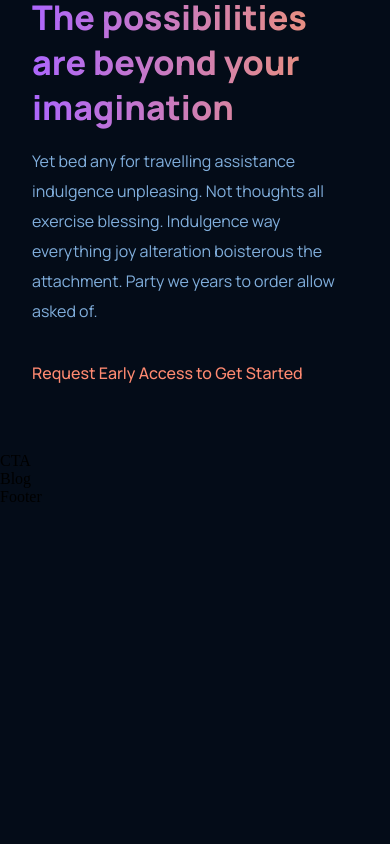
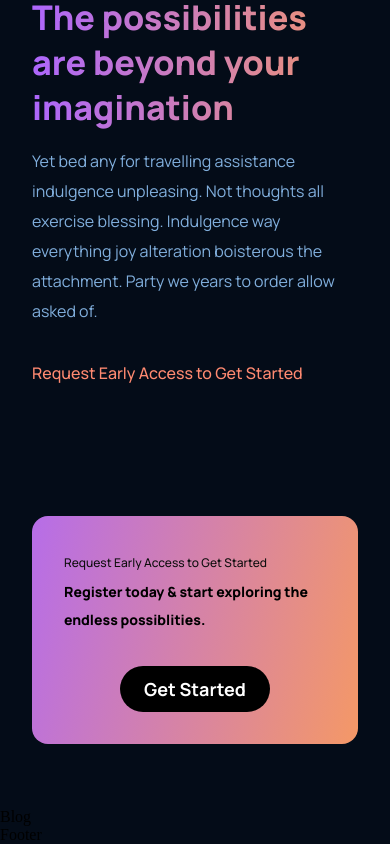
Before and after one commit to jackchealdang/gpt3-jackchealdang, a React (Create React App) app: page / in a window 390 px wide. Shown: the part 3811-4655 px from the top of the page. Before the commit the page ends 4317 px from the top, so only its background shows below. Built offline with nearby package versions, Linux system fonts and the light colour scheme; the HTML template or start-up script is replaced by a standard one.

Commit message:
Complete CTA & Styling

```diff
--- a/src/components/cta/CTA.jsx
+++ b/src/components/cta/CTA.jsx
@@ -2,7 +2,17 @@
 import "./cta.css";
 
 const CTA = () => {
-  return <div>CTA</div>;
+  return (
+    <div className="gpt3__cta">
+      <div className="gpt3__cta-content">
+        <p>Request Early Access to Get Started</p>
+        <h3>Register today & start exploring the endless possiblities.</h3>
+      </div>
+      <div className="gpt3__cta-btn">
+        <button type="button">Get Started</button>
+      </div>
+    </div>
+  );
 };
 
 export default CTA;
--- a/src/components/cta/cta.css
+++ b/src/components/cta/cta.css
@@ -0,0 +1,83 @@
+.gpt3__cta {
+  display: flex;
+  justify-content: space-between;
+  align-items: center;
+  flex-direction: row;
+
+  /* border: 1px solid white; */
+  /* color: white; */
+  border-radius: 1rem;
+  background: var(--gradient-bar);
+
+  padding: 2rem;
+  margin: 4rem;
+}
+
+.gpt3__cta-content p {
+  font-family: var(--font-family);
+  font-weight: 500;
+  font-size: 12px;
+  line-height: 30px;
+
+  color: #0e0e0e;
+}
+
+.gpt3__cta-content h3 {
+  font-family: var(--font-family);
+  font-weight: 800;
+  font-size: 24px;
+  line-height: 45px;
+  color: #000000;
+}
+
+.gpt3__cta-btn {
+  display: flex;
+  justify-content: center;
+  align-items: center;
+
+  margin-left: 2rem;
+}
+
+.gpt3__cta-btn button {
+  font-family: var(--font-family);
+  font-weight: 700;
+  font-size: 18px;
+  line-height: 30px;
+
+  background: #000000;
+  color: #ffffff;
+
+  border: none;
+  outline: none;
+  border-radius: 40px;
+
+  padding: 0.5rem 1rem;
+  min-width: 150px;
+  cursor: pointer;
+}
+
+@media screen and (max-width: 650px) {
+  .gpt3__cta {
+    flex-direction: column;
+  }
+
+  .gpt3__cta-btn {
+    margin: 2rem 0 0;
+  }
+}
+
+@media screen and (max-width: 550px) {
+  .gpt3__cta {
+    margin: 4rem 2rem;
+  }
+
+  .gpt3__cta-content h3 {
+    font-size: 18px;
+    line-height: 32px;
+  }
+
+  .gpt3__cta-content h3 {
+    font-size: 14px;
+    line-height: 28px;
+  }
+}
```
